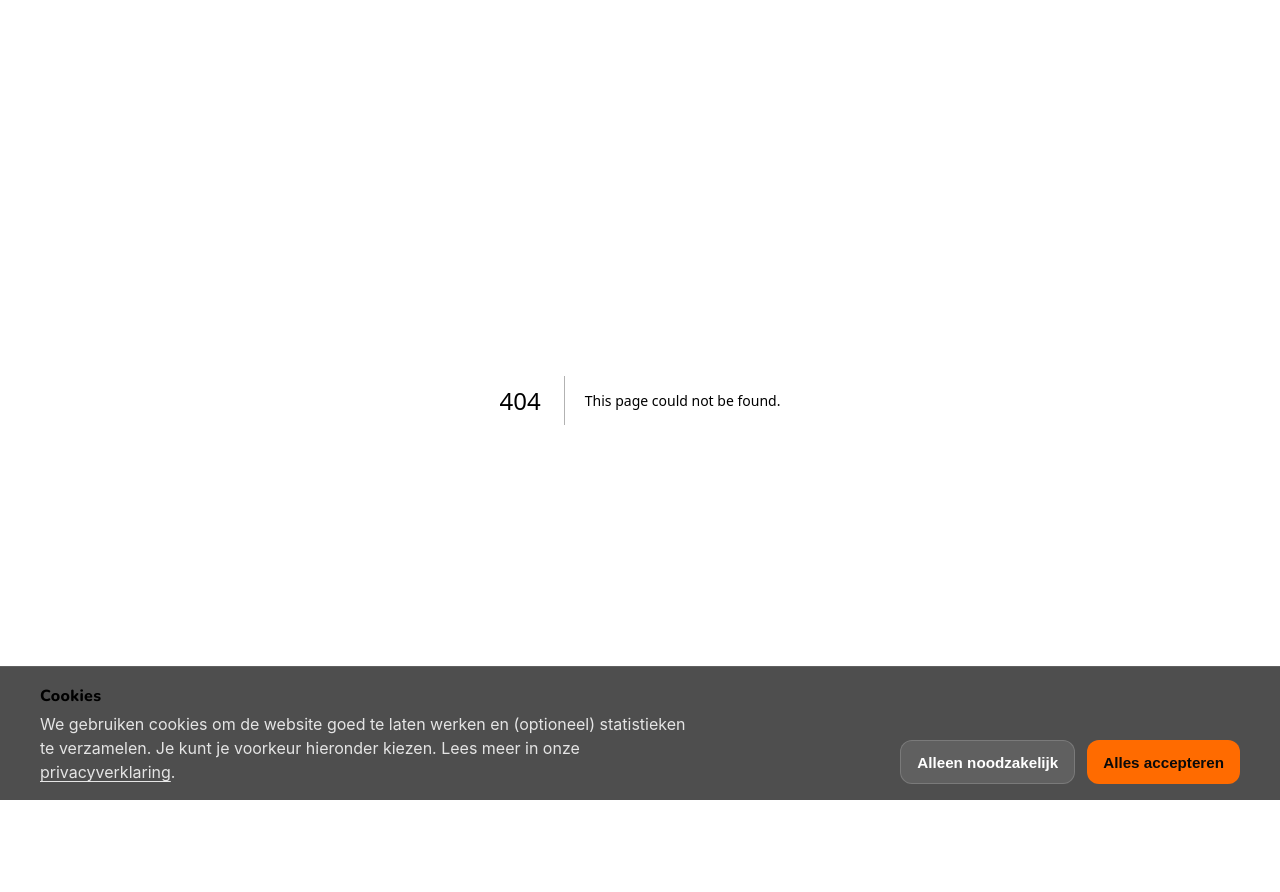
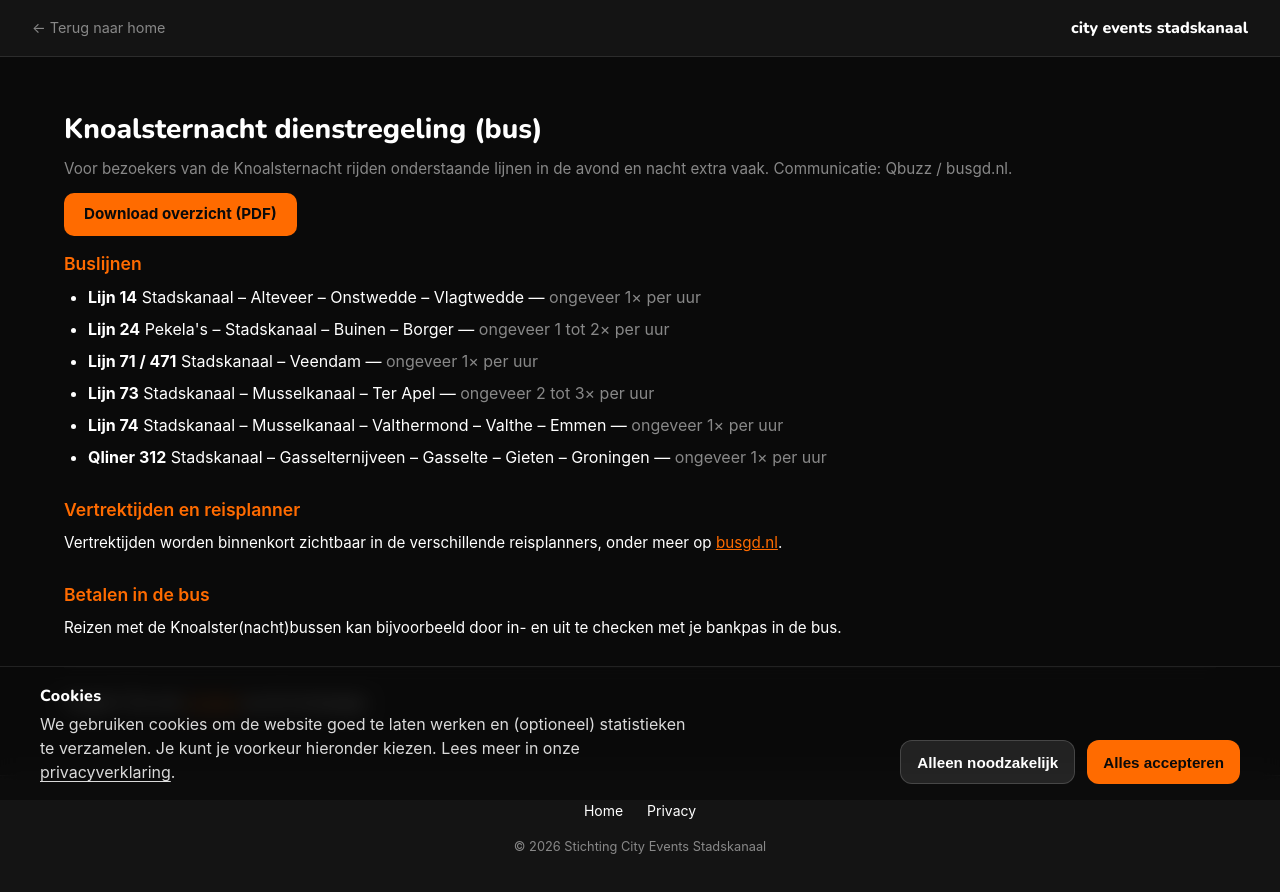
Before and after one commit to Peterdenheijer2026/city-events-stadskanaal, a Next.js app: page /knoalsternacht-dienstregeling in a window 1280 px wide. Before the commit this address had no page. Before the commit the page ends 800 px from the top, so only its background shows below. Built offline with nearby package versions, Linux system fonts and the light colour scheme.

Commit message:
Update site - do 02-04-2026 16:52

```diff
--- a/app/globals.css
+++ b/app/globals.css
@@ -502,6 +502,13 @@ ul {
 
 .hero__buttons {
   display: flex;
+  flex-direction: column;
+  align-items: center;
+  gap: 0.75rem;
+}
+
+.hero__buttons-row {
+  display: flex;
   flex-wrap: wrap;
   gap: 1rem;
   justify-content: center;
@@ -509,12 +516,16 @@ ul {
 
 @media (max-width: 480px) {
   .hero__buttons {
-    flex-direction: column;
     width: 100%;
     max-width: 280px;
     margin: 0 auto;
   }
-  .hero__buttons .btn {
+  .hero__buttons-row {
+    flex-direction: column;
+    width: 100%;
+  }
+  .hero__buttons-row .btn,
+  .hero__buttons > .btn {
     width: 100%;
     padding: 1rem 1.5rem;
     min-height: 48px;
@@ -555,6 +566,18 @@ ul {
   color: var(--color-orange);
 }
 
+.btn--tertiary {
+  background: rgba(255, 107, 0, 0.18);
+  color: var(--color-white);
+  border: 2px solid var(--color-orange);
+  border-radius: 10px;
+}
+
+.btn--tertiary:hover {
+  background: rgba(255, 107, 0, 0.28);
+  border-color: var(--color-orange-light);
+}
+
 /* ========== SECTIONS ========== */
 .section-title {
   font-size: clamp(1.75rem, 4vw, 2.5rem);
@@ -916,6 +939,30 @@ ul {
   margin-top: 1rem;
   color: var(--color-gray);
   font-size: 0.8rem;
+}
+
+.bus-page__lines strong {
+  color: var(--color-white);
+}
+
+.bus-page__freq {
+  color: var(--color-gray);
+  white-space: nowrap;
+}
+
+.bus-page__pdf-btn {
+  display: inline-block;
+  padding: 0.65rem 1.25rem;
+  font-weight: 700;
+  border-radius: 10px;
+  background: var(--color-orange);
+  color: var(--color-bg) !important;
+  text-decoration: none !important;
+}
+
+.bus-page__pdf-btn:hover {
+  background: var(--color-orange-light);
+  color: var(--color-bg) !important;
 }
 
 /* Beheerders login link in footer – subtiel */
--- /dev/null
+++ b/app/knoalsternacht-dienstregeling/page.tsx
@@ -0,0 +1,100 @@
+import Link from "next/link";
+
+export const metadata = {
+  title: "Knoalsternacht dienstregeling bus – City Events Stadskanaal",
+  description:
+    "Extra buslijnen en frequentie tijdens de Knoalsternacht in Stadskanaal. Informatie van Qbuzz / busgd.nl.",
+};
+
+/** Zet je PDF in `public/docs/` met exact deze bestandsnaam (of pas de constante hieronder aan). */
+const PDF_PATH = "/docs/knoalsternacht-buslijnen-bussgd-2026.pdf";
+
+export default function KnoalsternachtDienstregelingPage() {
+  return (
+    <div className="legal-page">
+      <header className="legal-page__header">
+        <Link href="/" className="legal-page__back">
+          ← Terug naar home
+        </Link>
+        <Link href="/" className="legal-page__brand" aria-label="City Events Stadskanaal – home">
+          city events stadskanaal
+        </Link>
+      </header>
+
+      <main className="legal-page__main">
+        <h1>Knoalsternacht dienstregeling (bus)</h1>
+        <p className="legal-page__updated">
+          Voor bezoekers van de Knoalsternacht rijden onderstaande lijnen in de avond en nacht extra vaak.
+          Communicatie: Qbuzz / busgd.nl.
+        </p>
+
+        <p>
+          <a className="bus-page__pdf-btn" href={PDF_PATH} target="_blank" rel="noopener noreferrer">
+            Download overzicht (PDF)
+          </a>
+        </p>
+
+        <section>
+          <h2>Buslijnen</h2>
+          <ul className="legal-page__list bus-page__lines">
+            <li>
+              <strong>Lijn 14</strong> Stadskanaal – Alteveer – Onstwedde – Vlagtwedde —{" "}
+              <span className="bus-page__freq">ongeveer 1× per uur</span>
+            </li>
+            <li>
+              <strong>Lijn 24</strong> Pekela&apos;s – Stadskanaal – Buinen – Borger —{" "}
+              <span className="bus-page__freq">ongeveer 1 tot 2× per uur</span>
+            </li>
+            <li>
+              <strong>Lijn 71 / 471</strong> Stadskanaal – Veendam —{" "}
+              <span className="bus-page__freq">ongeveer 1× per uur</span>
+            </li>
+            <li>
+              <strong>Lijn 73</strong> Stadskanaal – Musselkanaal – Ter Apel —{" "}
+              <span className="bus-page__freq">ongeveer 2 tot 3× per uur</span>
+            </li>
+            <li>
+              <strong>Lijn 74</strong> Stadskanaal – Musselkanaal – Valthermond – Valthe – Emmen —{" "}
+              <span className="bus-page__freq">ongeveer 1× per uur</span>
+            </li>
+            <li>
+              <strong>Qliner 312</strong> Stadskanaal – Gasselternijveen – Gasselte – Gieten – Groningen —{" "}
+              <span className="bus-page__freq">ongeveer 1× per uur</span>
+            </li>
+          </ul>
+        </section>
+
+        <section>
+          <h2>Vertrektijden en reisplanner</h2>
+          <p>
+            Vertrektijden worden binnenkort zichtbaar in de verschillende reisplanners, onder meer op{" "}
+            <a href="https://www.busgd.nl" target="_blank" rel="noopener noreferrer">
+              busgd.nl
+            </a>
+            .
+          </p>
+        </section>
+
+        <section>
+          <h2>Betalen in de bus</h2>
+          <p>
+            Reizen met de Knoalster(nacht)bussen kan bijvoorbeeld door in- en uit te checken met je bankpas in de bus.
+          </p>
+        </section>
+
+        <p className="legal-page__contact">
+          Vragen? Zie ook{" "}
+          <Link href="/#contact">contact</Link> op de homepage.
+        </p>
+      </main>
+
+      <footer className="legal-page__footer">
+        <Link href="/">Home</Link>
+        <Link href="/privacy">Privacy</Link>
+        <p className="legal-page__copy">
+          &copy; {new Date().getFullYear()} Stichting City Events Stadskanaal
+        </p>
+      </footer>
+    </div>
+  );
+}
```
Also changed, not shown: app/page.tsx (+10 -5 lines), install-log.txt, 1 other file (tests, documents, lock files or other folders).
